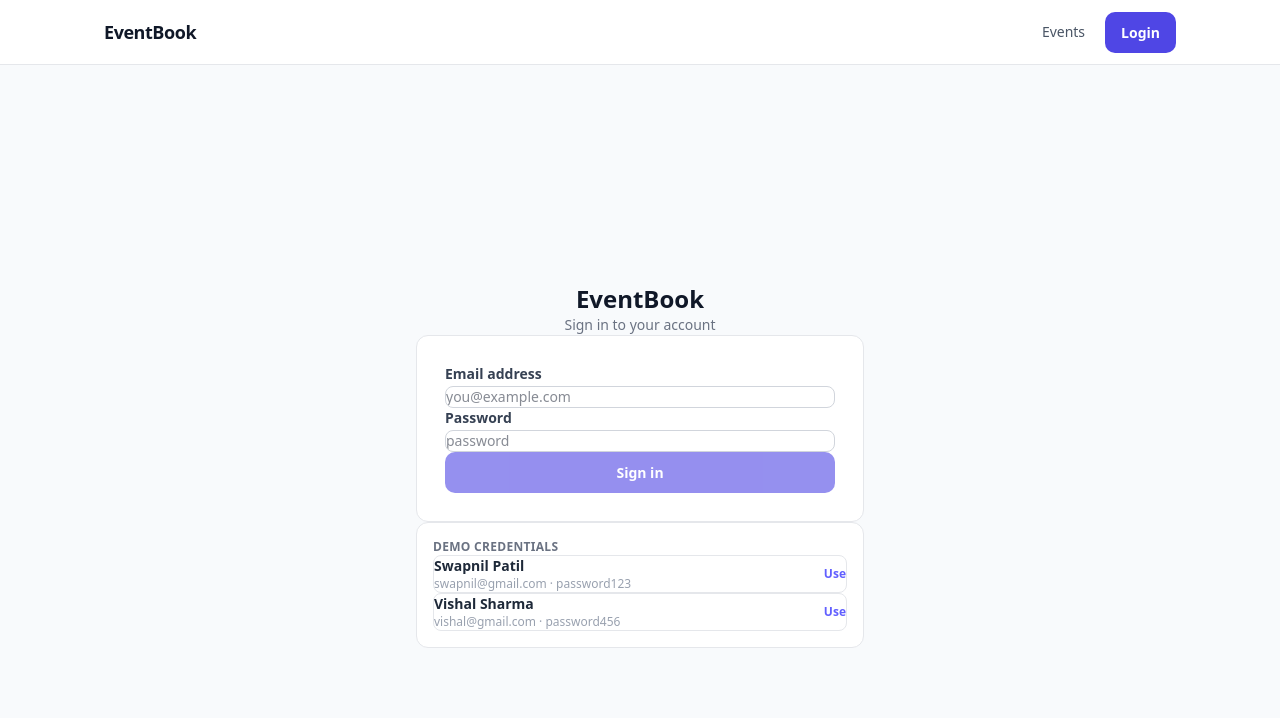
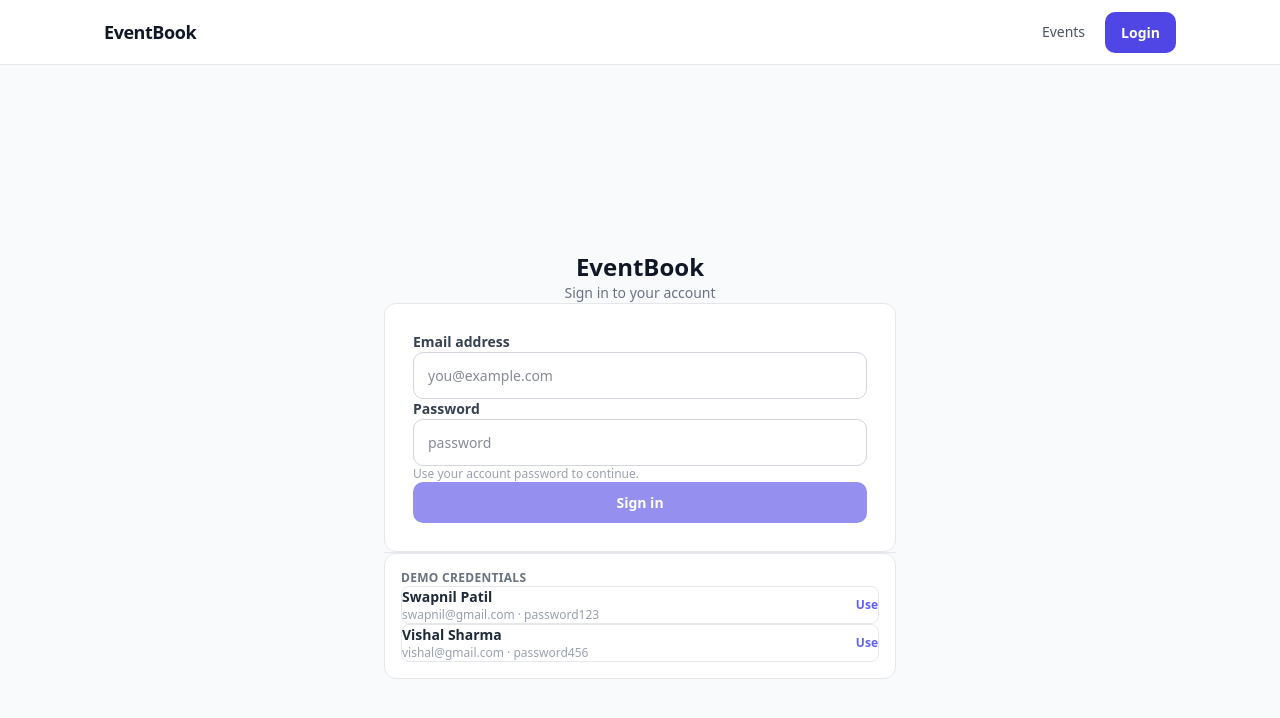
Before and after one commit to swapnilqodeways-maker/event-booking-system, a React app in the folder frontend/: page /login in a window 1280 px wide. Shown: the top 718 px of the page. Built offline with nearby package versions, Linux system fonts and the light colour scheme; no server answers; the HTML template or start-up script is replaced by a standard one.

Commit message:
unify spacing and booking layout

```diff
--- a/frontend/src/index.css
+++ b/frontend/src/index.css
@@ -139,3 +139,19 @@ main {
   border-radius: 999px;
   border: 1px solid transparent;
 }
+
+.input {
+  width: 100%;
+  border: 1px solid #d1d5db;
+  border-radius: 10px;
+  padding: 12px 14px;
+  font-size: 14px;
+  background: #ffffff;
+  transition: border-color 0.2s ease, box-shadow 0.2s ease;
+}
+
+.input:focus {
+  outline: none;
+  border-color: #6366f1;
+  box-shadow: 0 0 0 3px rgba(99, 102, 241, 0.2);
+}
--- a/frontend/src/pages/EventDetailPage.jsx
+++ b/frontend/src/pages/EventDetailPage.jsx
@@ -59,7 +59,7 @@ const EventDetailPage = () => {
         Back to Events
       </button>
 
-      <div className="surface p-6">
+      <div className="card card-spacious">
         <div className="space-y-4">
           <div className="flex items-start justify-between gap-3">
             <h1 className="text-xl font-semibold text-gray-900">{event.name}</h1>
@@ -76,7 +76,7 @@ const EventDetailPage = () => {
           <p className="text-sm text-gray-500 leading-relaxed">{event.description}</p>
         </div>
 
-        <div className="pt-5 mt-5 border-t border-gray-100 grid grid-cols-1 sm:grid-cols-2 gap-6">
+        <div className="pt-5 mt-6 border-t border-gray-100 grid grid-cols-1 sm:grid-cols-2 gap-6">
           <div>
             <p className="text-xs text-gray-400 uppercase font-semibold tracking-wide mb-1">Date</p>
             <p className="text-sm font-semibold text-gray-800">
@@ -94,7 +94,7 @@ const EventDetailPage = () => {
           </div>
         </div>
 
-        <div className="pt-5 mt-5 border-t border-gray-100 flex items-center justify-between">
+        <div className="pt-5 mt-6 border-t border-gray-100 flex items-center justify-between">
           <p className="text-xs text-gray-400 uppercase font-semibold tracking-wide">Seats</p>
           <p className="text-sm text-gray-600">
             <span className={`font-semibold ${isSoldOut ? "text-red-600" : "text-indigo-600"}`}>
@@ -104,11 +104,15 @@ const EventDetailPage = () => {
           </p>
         </div>
 
-        <div className={`pt-5 mt-5 border-t border-gray-100 ${isSoldOut ? "opacity-50 pointer-events-none" : ""}`}>
+        <div
+          className={`pt-5 mt-6 border-t border-gray-100 ${
+            isSoldOut ? "opacity-50 pointer-events-none" : ""
+          }`}
+        >
           <p className="text-sm font-semibold text-gray-800 mb-4">Book Seats</p>
-          <div className="flex items-center gap-4 flex-wrap">
-            <div className="flex items-center gap-3">
-              <label className="text-sm text-gray-600">Number of seats</label>
+          <div className="flex flex-wrap items-end gap-4">
+            <div>
+              <label className="text-sm text-gray-600 mb-2 block">Number of seats</label>
               <input
                 type="number"
                 min={1}
@@ -116,7 +120,7 @@ const EventDetailPage = () => {
                 value={seats}
                 onChange={(e) => setSeats(Math.max(1, Number(e.target.value)))}
                 disabled={isSoldOut}
-                className="w-24 border border-gray-300 rounded-lg px-3 py-3 text-sm text-center focus:outline-none focus:ring-2 focus:ring-indigo-500"
+                className="input w-24 text-center h-10 py-0"
               />
             </div>
             <button
--- a/frontend/src/pages/LoginPage.jsx
+++ b/frontend/src/pages/LoginPage.jsx
@@ -35,7 +35,7 @@ const LoginPage = () => {
 
   return (
     <div className="min-h-screen flex items-center justify-center bg-slate-50 px-4 py-12">
-      <div className="w-full max-w-md">
+      <div className="w-full max-w-lg">
         <div className="text-center mb-8">
           <Link to="/" className="text-2xl font-semibold text-gray-900">
             EventBook
@@ -55,7 +55,7 @@ const LoginPage = () => {
                 onChange={(e) => setEmail(e.target.value)}
                 required
                 placeholder="you@example.com"
-                className="w-full border border-gray-300 rounded-lg px-4 py-3 text-sm focus:outline-none focus:ring-2 focus:ring-indigo-500 focus:border-transparent transition"
+                className="input"
               />
             </div>
 
@@ -69,8 +69,9 @@ const LoginPage = () => {
                 onChange={(e) => setPassword(e.target.value)}
                 required
                 placeholder="password"
-                className="w-full border border-gray-300 rounded-lg px-4 py-3 text-sm focus:outline-none focus:ring-2 focus:ring-indigo-500 focus:border-transparent transition"
+                className="input"
               />
+              <p className="text-xs text-gray-400 mt-2">Use your account password to continue.</p>
             </div>
 
             <button
@@ -81,6 +82,10 @@ const LoginPage = () => {
               {loading ? "Signing in..." : "Sign in"}
             </button>
           </form>
+        </div>
+
+        <div className="mt-6">
+          <div className="h-px bg-gray-200" />
         </div>
 
         <div className="mt-5 card card-tight">
```
